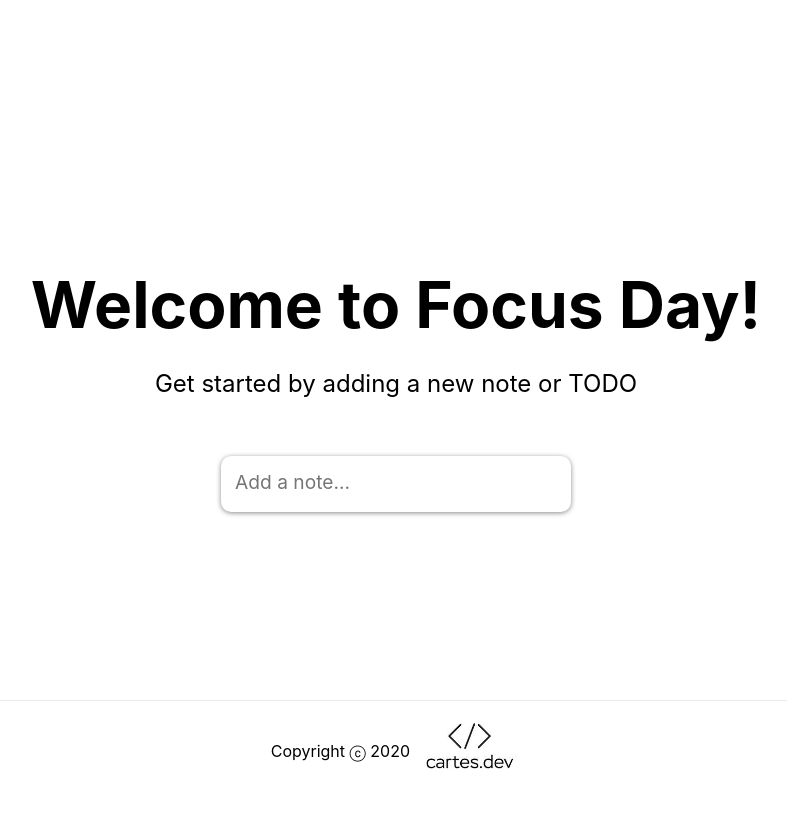
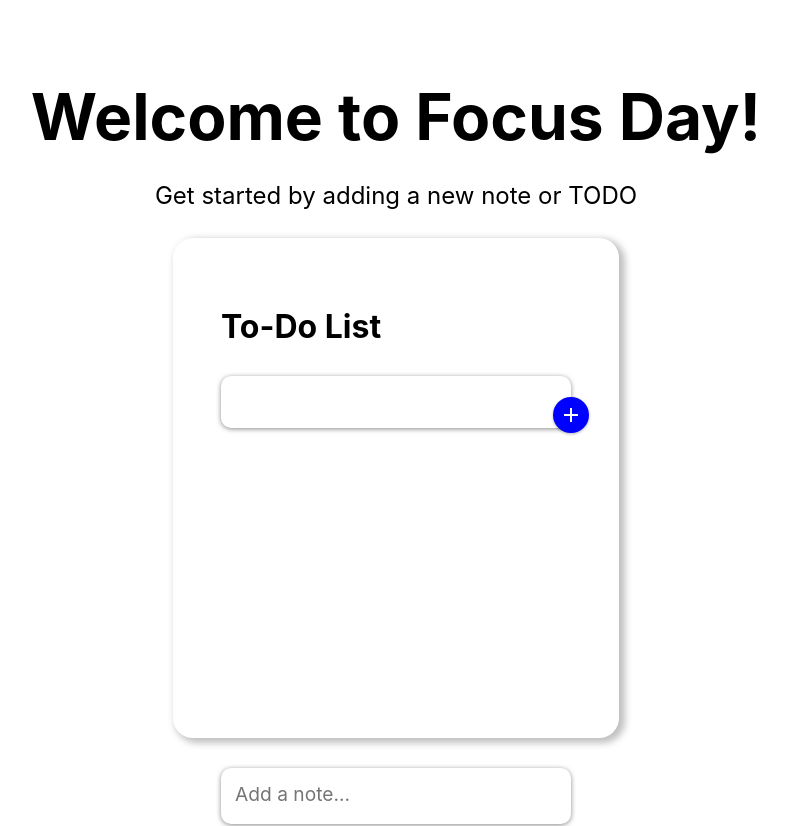
Before and after one commit to alfonsocartes/focus-day, a Next.js app: page / in a window 1280 px wide. Shown: the top 826 px of the page, without its empty margins (244-1031 px from the left). Before the commit the page ends 800 px from the top, so only its background shows below. Built offline with nearby package versions, Linux system fonts and the light colour scheme.

Commit message:
Added ToDoList component and extracted Notes to another component

```diff
--- a/components/App.jsx
+++ b/components/App.jsx
@@ -1,38 +1,16 @@
 import { useState } from "react";
-import Note from "./Note";
-import NoteCreation from "./NoteCreation";
+import Notes from "./Notes";
+import ToDoList from "./ToDoList";
 
 function App() {
-  const [notes, setNotes] = useState([]);
-
-  function addNote(newNote) {
-    setNotes((prevNotes) => {
-      return [...prevNotes, newNote];
-    });
-  }
-
-  function deleteNote(id) {
-    setNotes((prevNotes) => {
-      return prevNotes.filter((noteItem, index) => {
-        return index !== id;
-      });
-    });
-  }
-
   return (
     <div>
-      <NoteCreation onAdd={addNote} />
-      {notes.map((noteItem, index) => {
-        return (
-          <Note
-            key={index}
-            id={index}
-            title={noteItem.title}
-            content={noteItem.content}
-            onDelete={deleteNote}
-          />
-        );
-      })}
+      <div>
+        <ToDoList />
+      </div>
+      <div>
+        <Notes />
+      </div>
     </div>
   );
 }
--- /dev/null
+++ b/components/Notes.jsx
@@ -0,0 +1,40 @@
+import { useState } from "react";
+import Note from "./Note";
+import NoteCreation from "./NoteCreation";
+
+function Notes() {
+  const [notes, setNotes] = useState([]);
+
+  function addNote(newNote) {
+    setNotes((prevNotes) => {
+      return [...prevNotes, newNote];
+    });
+  }
+
+  function deleteNote(id) {
+    setNotes((prevNotes) => {
+      return prevNotes.filter((noteItem, index) => {
+        return index !== id;
+      });
+    });
+  }
+
+  return (
+    <div>
+      <NoteCreation onAdd={addNote} />
+      {notes.map((noteItem, index) => {
+        return (
+          <Note
+            key={index}
+            id={index}
+            title={noteItem.title}
+            content={noteItem.content}
+            onDelete={deleteNote}
+          />
+        );
+      })}
+    </div>
+  );
+}
+
+export default Notes;
--- /dev/null
+++ b/components/Task.jsx
@@ -0,0 +1,13 @@
+function Task(props) {
+  return (
+    <div
+      onClick={() => {
+        props.onChecked(props.id);
+      }}
+    >
+      <li>{props.text}</li>
+    </div>
+  );
+}
+
+export default Task;
--- /dev/null
+++ b/components/TaskCreation.jsx
@@ -0,0 +1,33 @@
+import { useState } from "react";
+import AddIcon from "@material-ui/icons/Add";
+import Fab from "@material-ui/core/Fab";
+import Zoom from "@material-ui/core/Zoom";
+
+function TaskCreation(props) {
+  const [newTask, setNewTask] = useState("");
+
+  function handleChange(event) {
+    const newValue = event.target.value;
+    setNewTask(newValue);
+  }
+
+  return (
+    <div>
+      <form className="create-task">
+        <input onChange={handleChange} type="text" value={newTask} />
+        <Zoom in={true}>
+          <Fab
+            onClick={() => {
+              props.onAdd(newTask);
+              setNewTask("");
+            }}
+          >
+            <AddIcon />
+          </Fab>
+        </Zoom>
+      </form>
+    </div>
+  );
+}
+
+export default TaskCreation;
--- /dev/null
+++ b/components/ToDoList.jsx
@@ -0,0 +1,44 @@
+import { useState } from "react";
+import Task from "./Task";
+import TaskCreation from "./TaskCreation";
+
+function ToDoList() {
+  const [tasks, setTasks] = useState([]);
+
+  function addTask(newTask) {
+    setTasks((prevItems) => {
+      return [...prevItems, newTask];
+    });
+  }
+
+  function deleteTask(id) {
+    setTasks((prevItems) => {
+      return prevItems.filter((item, index) => {
+        return index !== id;
+      });
+    });
+  }
+
+  return (
+    <div className="todo-container">
+      <div>
+        <h1>To-Do List</h1>
+      </div>
+      <TaskCreation onAdd={addTask} />
+      <div>
+        <ul>
+          {tasks.map((todoTask, index) => (
+            <Task
+              key={index}
+              id={index}
+              text={todoTask}
+              onChecked={deleteTask}
+            />
+          ))}
+        </ul>
+      </div>
+    </div>
+  );
+}
+
+export default ToDoList;
--- a/styles/globals.css
+++ b/styles/globals.css
@@ -28,7 +28,6 @@ header h1 {
 }
 
 footer {
-  position: absolute;
   text-align: center;
   bottom: 0;
   width: 100%;
@@ -38,6 +37,7 @@ footer {
 footer p {
   color: #ccc;
 }
+
 .note {
   background: #fff;
   border-radius: 5px;
@@ -79,6 +79,69 @@ form.create-note textarea {
 }
 form.create-note button {
   position: absolute;
+  right: -18px;
+  bottom: -5px;
+  background: blue;
+  color: #fff;
+  border: none;
+  border-radius: 50%;
+  width: 36px;
+  height: 36px;
+  box-shadow: 0 1px 3px rgba(0, 0, 0, 0.3);
+  cursor: pointer;
+  outline: none;
+}
+
+.todo-container {
+  width: 100%;
+  height: auto;
+  min-height: 500px;
+  max-width: 500px;
+  min-width: 250px;
+  background: #fff;
+  background-size: 25px 25px;
+  border-radius: 20px;
+  box-shadow: 4px 3px 7px 2px #00000040;
+  padding: 3rem;
+  box-sizing: border-box;
+}
+
+form.create-task {
+  position: relative;
+  width: 350px;
+  margin: 30px auto 20px auto;
+  background: #fff;
+  padding: 10px;
+  border-radius: 10px;
+  box-shadow: 0 1px 5px rgb(138, 138, 138);
+}
+form.create-task input {
+  width: 100%;
+  border: none;
+  padding: 4px;
+  outline: none;
+  font-size: 1.2em;
+  font-family: inherit;
+  resize: none;
+}
+
+form.create-task button {
+  position: absolute;
+  right: -18px;
+  bottom: -5px;
+  background: blue;
+  color: #fff;
+  border: none;
+  border-radius: 50%;
+  width: 36px;
+  height: 36px;
+  box-shadow: 0 1px 3px rgba(0, 0, 0, 0.3);
+  cursor: pointer;
+  outline: none;
+}
+/*
+form.create-task button {
+  position: absolute;
   right: 18px;
   bottom: -18px;
   background: blue;
@@ -91,3 +154,4 @@ form.create-note button {
   cursor: pointer;
   outline: none;
 }
+*/
```
